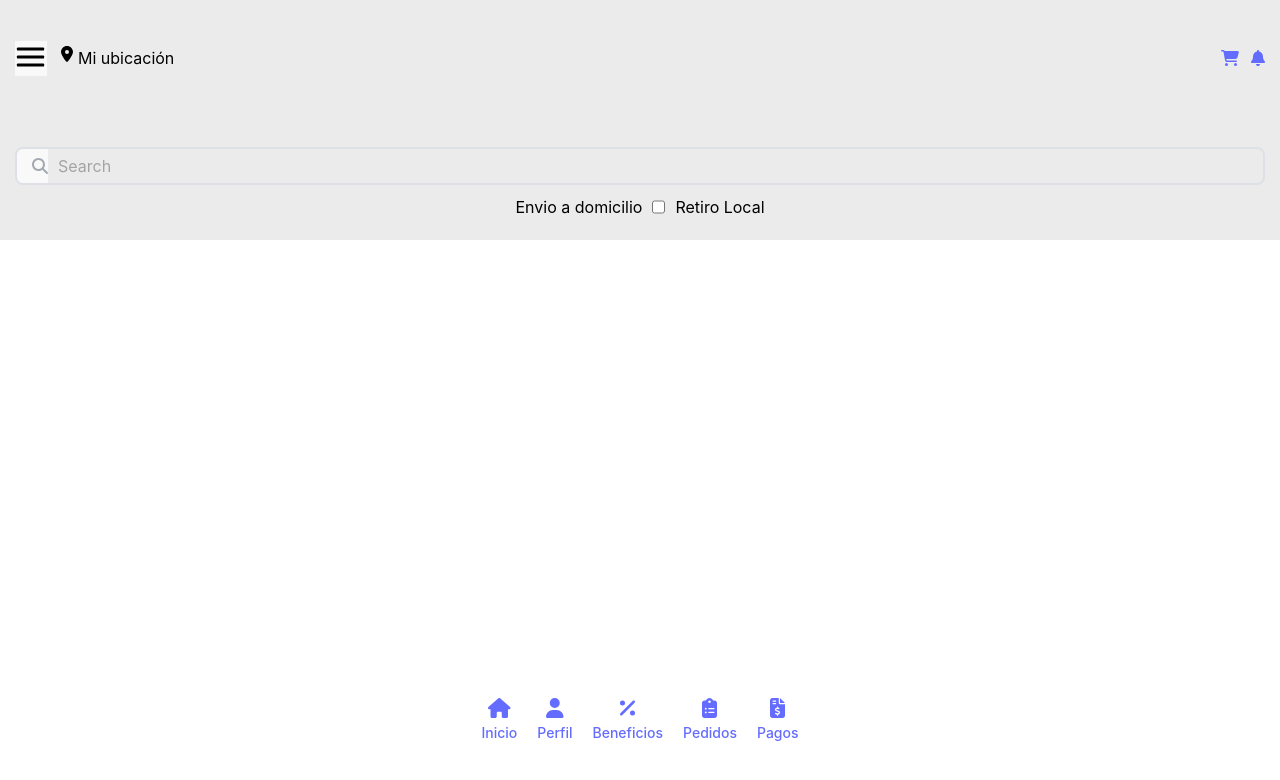
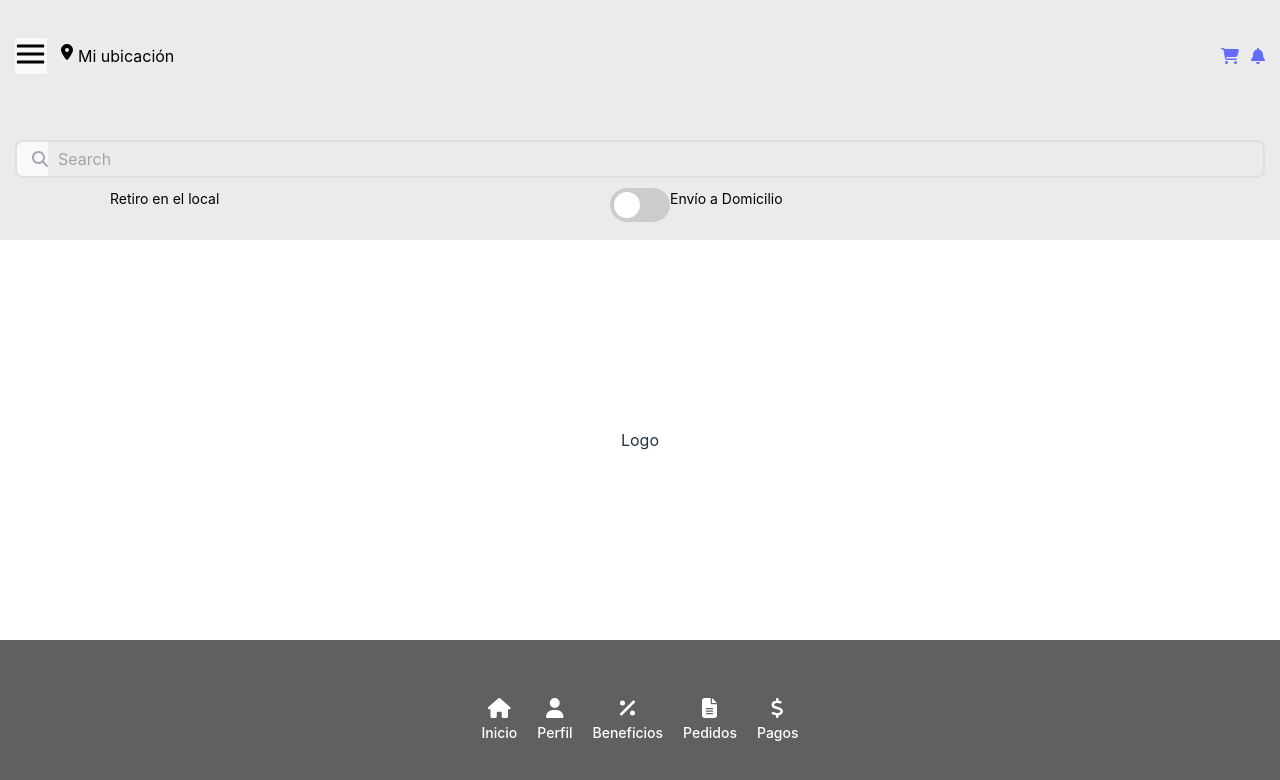
Before and after one commit to JoelFiare/s14-16-n-java, a React (Vite) app in the folder frontend/: page / in a window 1280 px wide. Shown: the top 780 px of the page. Built offline with nearby package versions, Linux system fonts and the light colour scheme.

Commit message:
feat: agregando componente reutilizable toggleButton (sin estilo definitivo). Logica para el manejo de opciones en home (retiro/envio)

```diff
--- a/frontend/src/App.css
+++ b/frontend/src/App.css
@@ -44,9 +44,9 @@ body {
   line-height: 1.5;
   font-weight: 400;
 
-  color-scheme: light dark;
-  color: rgba(255, 255, 255, 0.87);
-  background-color: #242424;
+  /* color-scheme: light dark; */
+  color: black;
+  /* background-color: #242424; */
 
   font-synthesis: none;
   text-rendering: optimizeLegibility;
--- a/frontend/src/components/FoodQuery/FoodQuery.css
+++ b/frontend/src/components/FoodQuery/FoodQuery.css
@@ -11,5 +11,6 @@
   > label {
     display: flex;
     gap: 10px;
+    align-items: center;
   }
 }
--- a/frontend/src/components/FoodQuery/FoodQuery.jsx
+++ b/frontend/src/components/FoodQuery/FoodQuery.jsx
@@ -1,17 +1,15 @@
 import Search from "../share/Search/Search";
 import Form from "../share/Form/Form";
 import './FoodQuery.css'
+import '../share/ToggleButton/ToggleButton'
+import ToggleButton from "../share/ToggleButton/ToggleButton";
 
 export default function FoodQuery() {
   return (
     <>
       <Form className={'food-query'}>
         <Search />
-        <label >
-          <p>Envio a domicilio</p>
-          <input type="checkbox" name="shipment" />
-          <p>Retiro Local</p>
-        </label>
+        <ToggleButton options={['Retiro en el local','Envío a Domicilio']}/>
       </Form>
     </>
   )
--- a/frontend/src/components/Footer/Footer.css
+++ b/frontend/src/components/Footer/Footer.css
@@ -5,9 +5,13 @@
     flex-direction: row;
     justify-content: center;
     align-items: center;
-    background-color: white;
+    background-color: #606060;
+
     margin: 0;
-    position: fixed;
+    position: sticky;
     bottom: 0;
     left: 0;
 }
+.footer>nav>ul>li>a{
+    color: white !important;
+}
--- a/frontend/src/components/Footer/Footer.jsx
+++ b/frontend/src/components/Footer/Footer.jsx
@@ -2,7 +2,7 @@ import React from 'react'
 import { Link as LinkRouter } from 'react-router-dom';
 import './Footer.css'
 import { FontAwesomeIcon } from '@fortawesome/react-fontawesome'
-import { faHouse, faUser, faPercent, faClipboardList, faFileInvoiceDollar } from '@fortawesome/free-solid-svg-icons'
+import { faHouse, faUser, faPercent, faFileLines, faDollarSign } from '@fortawesome/free-solid-svg-icons'
 
 const pages = [
   {
@@ -23,12 +23,12 @@ const pages = [
   {
     name: 'Pedidos',
     path: '/pedidos',
-    icon: faClipboardList
+    icon: faFileLines
   },
   {
     name: 'Pagos',
     path: '/pagos',
-    icon: faFileInvoiceDollar
+    icon: faDollarSign
   }
 ];
 
--- a/frontend/src/components/Navbar/Navbar.css
+++ b/frontend/src/components/Navbar/Navbar.css
@@ -7,7 +7,7 @@ header {
   background: var(--bg-color);
   color: black;
   height: 30vh;
-  position: fixed;
+  position: sticky;
   top: 0;
   left: 0;
   width: 100%;
--- a/frontend/src/components/cardProduct/cardProduct.css
+++ b/frontend/src/components/cardProduct/cardProduct.css
@@ -8,6 +8,7 @@
     background-color: white;
     color: black;
     border-radius: 5px;
+    background-color:#ebebeb;
 }
 .cardInfo{
     width: 60%;
--- a/frontend/src/components/share/Search/Search.css
+++ b/frontend/src/components/share/Search/Search.css
@@ -1,5 +1,7 @@
 .search-bar {
   display: flex;
+  width: 100%;
+  height: 38px;
   border-radius: 8px;
   overflow: hidden;
   border: 2px solid #DDE1E6;
--- /dev/null
+++ b/frontend/src/components/share/ToggleButton/ToggleButton.jsx
@@ -0,0 +1,38 @@
+import React, { useState } from 'react';
+import './toggleButton.css'
+
+
+
+function ToggleButton({ options }) {
+
+    const [selectedOptionIndex, setSelectedOptionIndex] = useState(0);
+    const handleChange = () => {
+
+
+        setSelectedOptionIndex(prevIndex => (prevIndex === 0 ? 1 : 0));
+        console.log('Opción seleccionada:', options[selectedOptionIndex]);
+
+    };
+
+    return (
+        <>
+            <div className='toggleContainer'>
+                <div className='toggleOptions'>
+                    <p>{options[0]}</p>
+                </div>
+                <label className="switch">
+                    <input type="checkbox"
+                        checked={selectedOptionIndex === 1}
+                        onChange={handleChange}>
+                    </input>
+                    <span className="slider"></span>
+                </label>
+                <div className='toggleOptions'><p>{options[1]}</p>
+                </div>
+            </div>
+
+        </>
+    )
+}
+
+export default ToggleButton
--- /dev/null
+++ b/frontend/src/components/share/ToggleButton/toggleButton.css
@@ -0,0 +1,83 @@
+.toggleContainer {
+  width: 100%;
+  display: flex;
+  flex-direction: row;
+  justify-content: center;
+  align-items: center;
+}
+
+.toggleOptions {
+  width: 40%;
+  height: 100%;
+  display: flex;
+  flex-direction: row;
+  flex-wrap: wrap;
+  font-size: 14px;
+}
+
+.toggle-button {
+  position: relative;
+  display: inline-block;
+  width: 20%;
+  height: 10px;
+  cursor: pointer;
+  background-color: #ccc;
+  -webkit-transition: .4s;
+  transition: .4s;
+  border-radius: 30px;
+}
+
+  .switch {
+    position: relative;
+    display: inline-block;
+    width: 60px;
+    height: 34px;
+  }
+
+  /* ocultar el checkbox */
+  .switch input {
+    opacity: 0;
+    width: 0;
+    height: 0;
+  }
+
+  /* slider */
+  .slider {
+    position: absolute;
+    cursor: pointer;
+    top: 0;
+    left: 0;
+    right: 0;
+    bottom: 0;
+    background-color: #ccc;
+    -webkit-transition: .4s;
+    transition: .4s;
+    border-radius: 34px;
+  }
+
+  .slider:before {
+    position: absolute;
+    content: "";
+    height: 26px;
+    width: 26px;
+    left: 4px;
+    bottom: 4px;
+    background-color: white;
+    -webkit-transition: .4s;
+    transition: .4s;
+    border-radius: 50%;
+  }
+
+  input:checked + .slider {
+    background-color: #2196F3;
+  }
+
+  input:focus + .slider {
+    box-shadow: 0 0 1px #2196F3;
+  }
+
+  input:checked + .slider:before {
+    -webkit-transform: translateX(26px);
+    -ms-transform: translateX(26px);
+    transform: translateX(26px);
+  }
--- a/frontend/src/pages/home.css
+++ b/frontend/src/pages/home.css
@@ -6,6 +6,6 @@
     row-gap: 20px;
     justify-content: flex-start;
     align-items: center;
-    margin-top: 33vh;
-    margin-bottom: 23vh;
+    margin-top: 1vh;
+    margin-bottom: 3vh;
 }
```
Also changed, not shown: frontend/src/components/Navbar/Navbar.jsx (+7 -3 lines).
